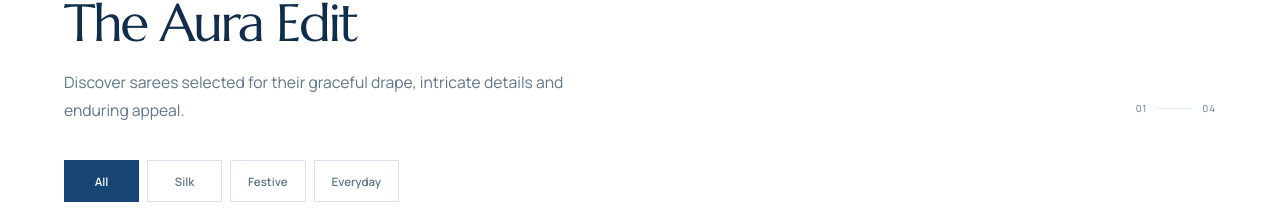
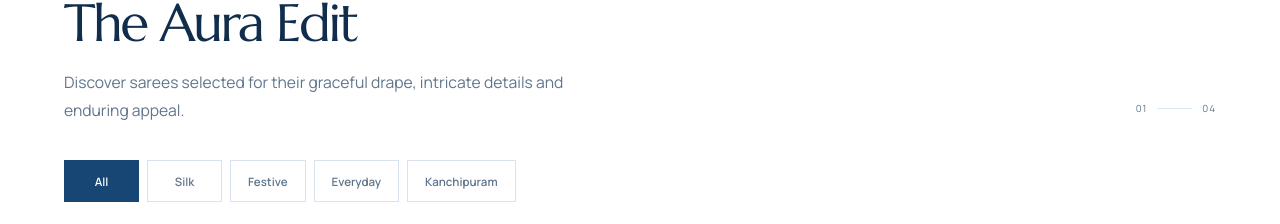
Before and after one commit to SuneruMihiranga-Dev/AuraFabrics, a React (Vite) app: page / in a window 1280 px wide. Shown: the part 1019-1243 px from the top of the page. Built offline with nearby package versions, Linux system fonts and the light colour scheme; no server answers.

Commit message:
Image change

```diff
--- a/src/data/imageCredits.js
+++ b/src/data/imageCredits.js
@@ -17,4 +17,5 @@ export const imageCredits = [
   { photoId: '2784078', source: 'https://www.pexels.com/photo/selective-focus-photo-of-standing-woman-in-saree-dress-posing-with-trees-in-the-background-2784078/' },
   { photoId: '17184874', source: 'https://www.pexels.com/photo/young-indian-woman-in-sari-17184874/' },
   { photoId: '32397666', source: 'https://www.pexels.com/photo/elegant-woman-in-blue-saree-by-indoors-staircase-32397666/' },
+  { photoId: '35108774', source: 'https://www.pexels.com/photo/elegant-woman-in-traditional-indian-saree-35108774/' },
 ];
--- a/src/data/sarees.js
+++ b/src/data/sarees.js
@@ -7,6 +7,7 @@ export const sarees = [
   { id: 'saree-04', name: 'Ruby Occasion Saree', category: 'Festive', image: image('saree-bridal-red.jpg'), alt: 'Model wearing a traditional bright-red saree with ornate borders', position: 'center 32%', featured: true, priceLabel: 'Price on enquiry', isPlaceholder: true },
   { id: 'saree-05', name: 'Forest Woven Saree', category: 'Silk', image: image('saree-forest.jpg'), alt: 'Model wearing a patterned earth-toned saree with teal details outdoors', position: 'center 30%', featured: true, priceLabel: 'Price on enquiry', isPlaceholder: true },
   { id: 'saree-06', name: 'Classic Red Saree', category: 'Everyday', image: image('saree-red-classic.jpg'), alt: 'Model wearing a vivid red saree with a light decorative border', position: 'center 32%', featured: true, priceLabel: 'Price on enquiry', isPlaceholder: true },
+  { id: 'saree-07', name: 'Kanchipuram-Style Saree', category: 'Kanchipuram', image: image('saree-kanchipuram.jpg'), alt: 'Model wearing a traditional green saree with a gold-toned woven border', position: 'center 30%', featured: true, priceLabel: 'Price on enquiry', isPlaceholder: true },
 ];
 
 export const editorialImages = {
--- a/src/pages/Contact.jsx
+++ b/src/pages/Contact.jsx
@@ -61,7 +61,7 @@ export default function Contact() {
             <form className="contact-form" onSubmit={handleSubmit} noValidate={false}>
               <div className="form-field"><label htmlFor="name">Full name <span>*</span></label><input id="name" name="name" autoComplete="name" required value={form.name} onChange={updateField} placeholder="Your name" /></div>
               <div className="form-row"><div className="form-field"><label htmlFor="email">Email address <span>*</span></label><input id="email" name="email" type="email" autoComplete="email" required value={form.email} onChange={updateField} placeholder="you@example.com" /></div><div className="form-field"><label htmlFor="phone">Phone number</label><input id="phone" name="phone" type="tel" autoComplete="tel" value={form.phone} onChange={updateField} placeholder="Optional" /></div></div>
-              <div className="form-field"><label htmlFor="interestedIn">Interested in</label><select id="interestedIn" name="interestedIn" value={form.interestedIn} onChange={updateField}><option>General enquiry</option><option>Silk sarees</option><option>Festive sarees</option><option>Everyday sarees</option><option>A specific saree</option></select></div>
+              <div className="form-field"><label htmlFor="interestedIn">Interested in</label><select id="interestedIn" name="interestedIn" value={form.interestedIn} onChange={updateField}><option>General enquiry</option><option>Silk sarees</option><option>Festive sarees</option><option>Everyday sarees</option><option>Kanchipuram sarees</option><option>A specific saree</option></select></div>
               <div className="form-field"><label htmlFor="saree">Saree name <span className="optional-label">(optional)</span></label><input id="saree" name="saree" value={form.saree} onChange={updateField} placeholder="Add a saree name if you have one in mind" /></div>
               <div className="form-field"><label htmlFor="message">Your message <span>*</span></label><textarea id="message" name="message" required rows="5" value={form.message} onChange={updateField} placeholder="Tell us what you are looking for…" /></div>
               {status.message && <p className={`form-status ${status.type}`} role="status" aria-live="polite">{status.message}</p>}
--- a/src/pages/Home.jsx
+++ b/src/pages/Home.jsx
@@ -7,7 +7,7 @@ import SareeCard from '../components/SareeCard.jsx';
 import SareeImage from '../components/SareeImage.jsx';
 import { editorialImages, sarees } from '../data/sarees.js';
 
-const filters = ['All', 'Silk', 'Festive', 'Everyday'];
+const filters = ['All', 'Silk', 'Festive', 'Everyday', 'Kanchipuram'];
 const moods = [
   { title: 'Silk Classics', category: 'Silk', copy: 'Graceful textures and timeless appeal.', image: editorialImages.moods.Silk },
   { title: 'Festive Elegance', category: 'Festive', copy: 'A little extra beauty for moments worth celebrating.', image: editorialImages.moods.Festive },
```
Also changed, not shown: public/images/saree-kanchipuram.jpg (added), 1 other file (tests, documents, lock files or other folders).
